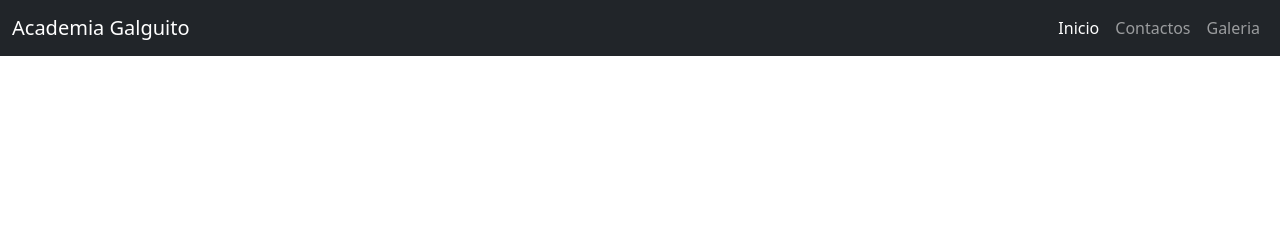
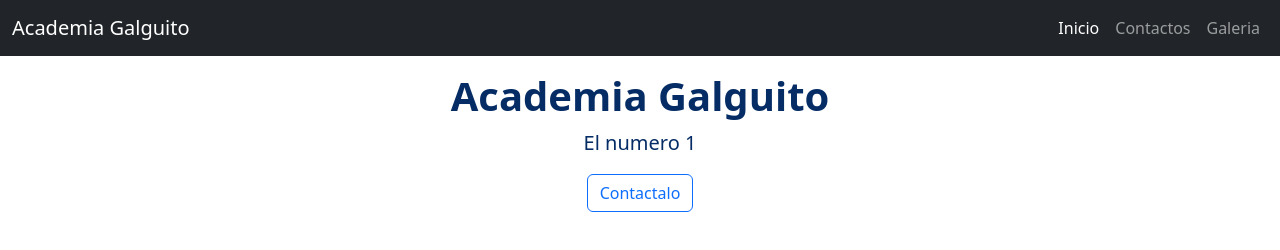
Before and after one commit to galguito/Git-examen, a plain HTML site: page index.html in a window 1280 px wide. Drawn offline with nearby package versions, Linux system fonts and the light colour scheme.

Commit message:
titulo y boton

```diff
--- a/index.html
+++ b/index.html
@@ -29,7 +29,13 @@
             </div>
         </div>
     </nav>
-
+    <main class="mt-3 mb-3">
+        <h1 class="fw-bold text-center text-primary-emphasis">Academia Galguito</h1>
+        <p class="text-center text-primary-emphasis fs-5">El numero 1</p>
+        <div class="text-center">
+            <button type="button" class="btn btn-outline-primary text-center">Contactalo</button>
+        </div>
+    </main>
 
 
 
```
